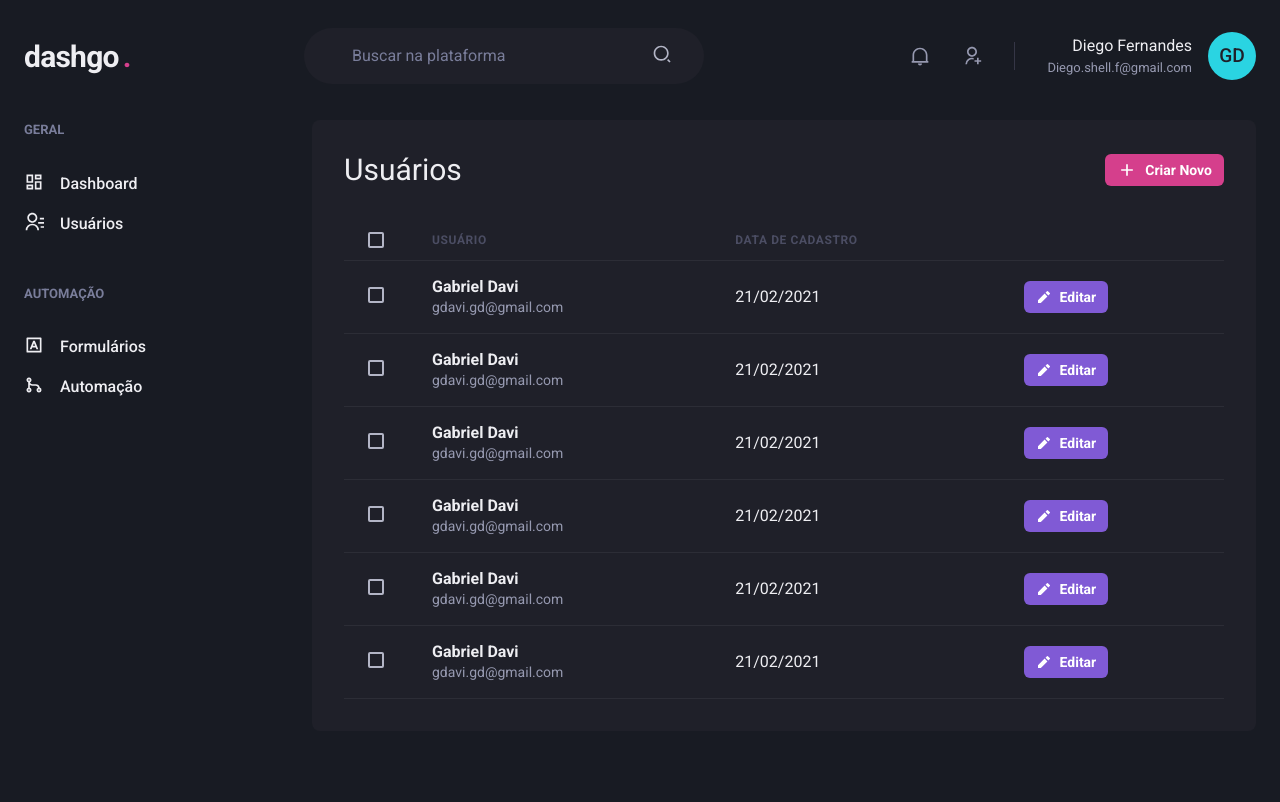
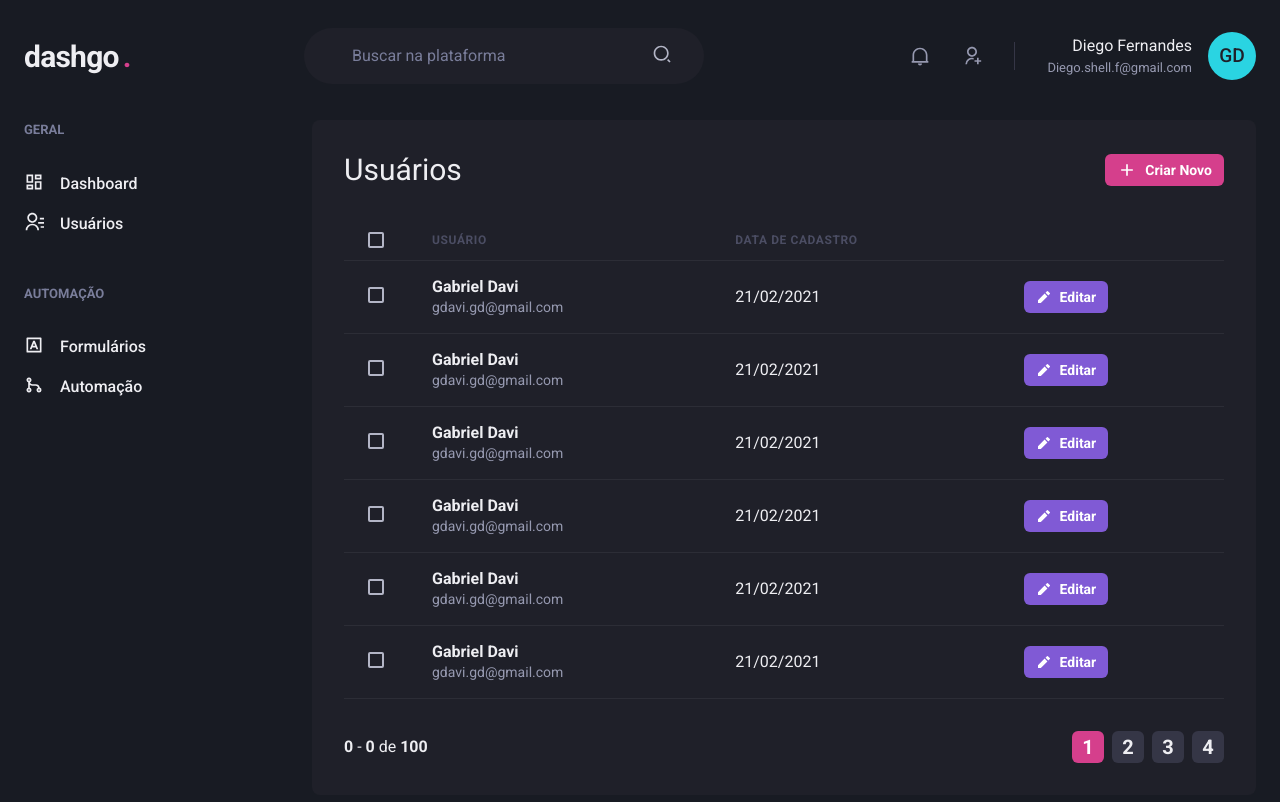
Before and after one commit to GabrielDVpereira/Ignite, a Next.js app in the folder projects/dashgo/: page /users in a window 1280 px wide. Shown: the top 802 px of the page. Built offline with nearby package versions, Linux system fonts and the light colour scheme.

Commit message:
create pagination component

```diff
--- a/projects/dashgo/src/components/Pagination.tsx
+++ b/projects/dashgo/src/components/Pagination.tsx
@@ -0,0 +1,68 @@
+import { Stack, Button, Box } from "@chakra-ui/react";
+export function Pagination() {
+  return (
+    <Stack
+      direction="row"
+      mt="8"
+      justify="space-between"
+      align="center"
+      spacing="6"
+    >
+      <Box>
+        <strong>0</strong> - <strong>0</strong> de <strong>100</strong>
+      </Box>
+
+      <Stack direction="row" spacing="2">
+        <Button
+          size="sm"
+          fontSize="xl"
+          width="4"
+          colorScheme="pink"
+          disabled
+          _disabled={{
+            bgColor: "pink.500",
+            cursor: "default",
+          }}
+        >
+          1
+        </Button>
+
+        <Button
+          size="sm"
+          fontSize="xl"
+          width="4"
+          bgColor="gray.700"
+          _hover={{
+            bgColor: "gray.500",
+          }}
+        >
+          2
+        </Button>
+
+        <Button
+          size="sm"
+          fontSize="xl"
+          width="4"
+          bgColor="gray.700"
+          _hover={{
+            bgColor: "gray.500",
+          }}
+        >
+          3
+        </Button>
+
+        <Button
+          size="sm"
+          fontSize="xl"
+          width="4"
+          bgColor="gray.700"
+          _hover={{
+            bgColor: "gray.500",
+          }}
+        >
+          4
+        </Button>
+      </Stack>
+    </Stack>
+  );
+}
--- a/projects/dashgo/src/pages/users/index.tsx
+++ b/projects/dashgo/src/pages/users/index.tsx
@@ -16,6 +16,8 @@
 import { RiAddLine, RiPencilFill } from "react-icons/ri";
 import { Header } from "../../components/Header";
 import { Sidebar } from "../../components/Sidebar";
+import { Pagination } from "../../components/Pagination";
+
 export default function UserList() {
   return (
     <Box>
@@ -82,6 +84,7 @@
               ))}
             </Tbody>
           </Table>
+          <Pagination />
         </Box>
       </Flex>
     </Box>
```
